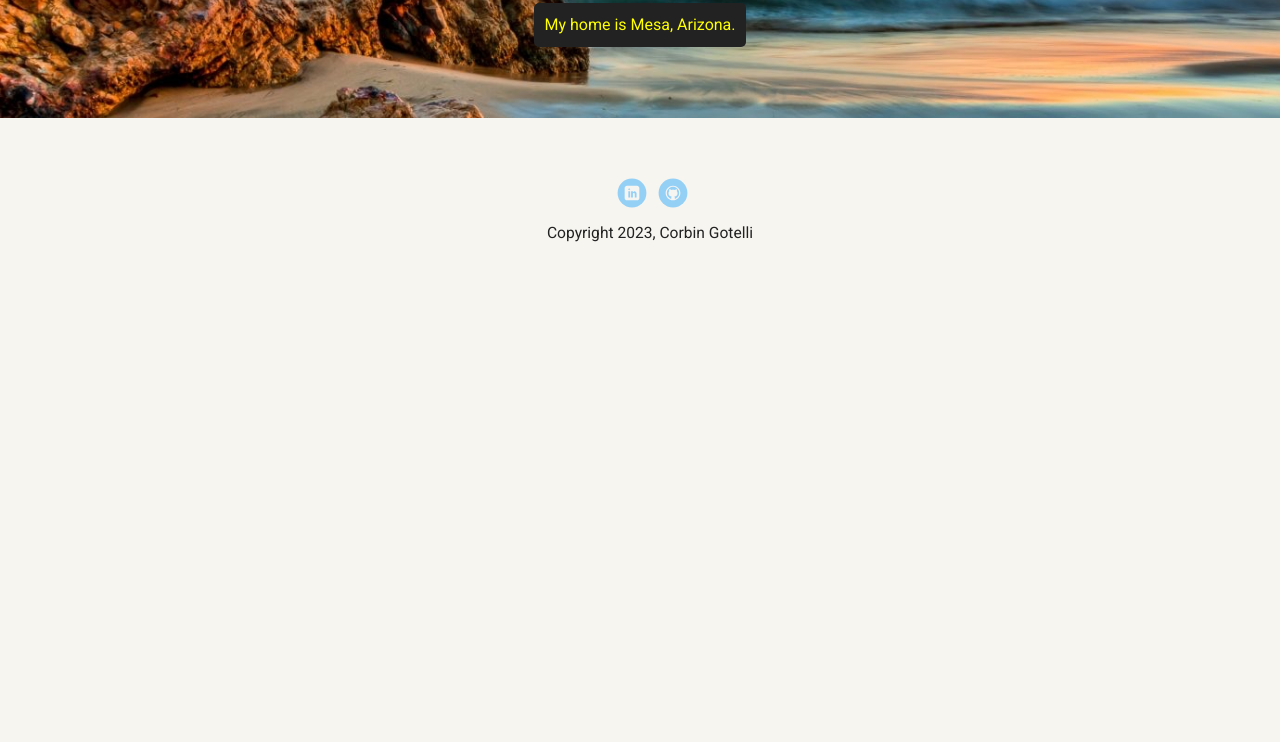
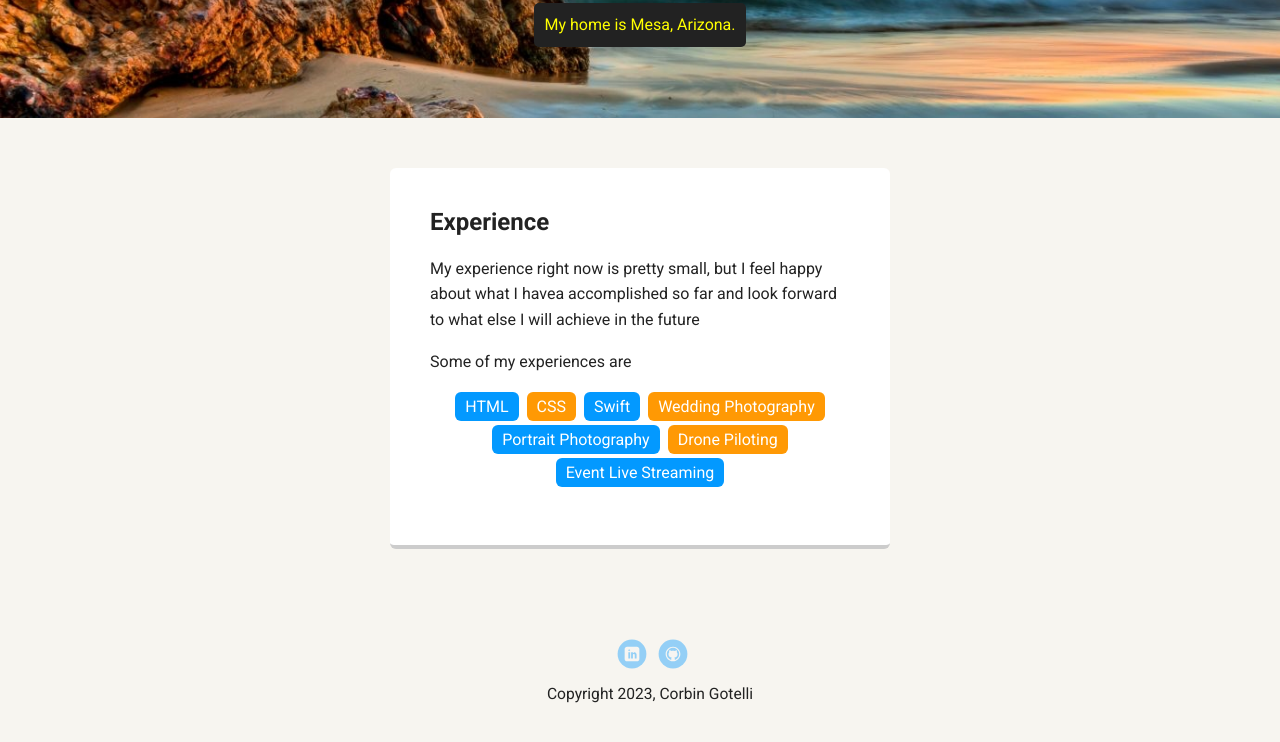
Before and after one commit to CorbinG7/Techdegree-Project-1, a plain HTML site: page portfolio_update_v1/experience.html in a window 1280 px wide. Shown: the part 352-1094 px from the top of the page. Before the commit the page ends 800 px from the top, so only its background shows below. Drawn offline with Linux system fonts and the light colour scheme; a web font is replaced by a local one.

Commit message:
Finishing touches

```diff
--- a/portfolio_update_v1/experience.html
+++ b/portfolio_update_v1/experience.html
@@ -11,7 +11,7 @@
     <div class="main-nav">
         <ul class="nav">
           <li class="name">Jane Smith</li>
-          <li><a href="#">Home</a></li>
+          <li><a href="index.html">Home</a></li>
           <li><a href="#">Experience</a></li>
         </ul>
     </div>
@@ -22,10 +22,29 @@
         <p class="tag location">My home is Mesa, Arizona.</p>
       </header>
 
+      <main class="flex">
+        <div class="card">
+
+            <h2>Experience</h2>
+            <p>My experience right now is pretty small, but I feel happy about what I havea accomplished so far and look forward to what else I will achieve in the future</p>
+            <p>Some of my experiences are</p>
+            <ul class="skills">
+                <li>HTML</li>
+                <li>CSS</li>
+                <li>Swift</li>
+                <li>Wedding Photography</li>
+                <li>Portrait Photography</li>
+                <li>Drone Piloting</li>
+                <li>Event Live Streaming</li>
+              </ul>
+
+        </div>
+      </main>
+
     <footer>
         <ul>
-          <li><a href="https://www.linkedin.com/in/corbingotelli/" class="social linkedin">LinkedIn</a></li>
-          <li><a href="https://github.com/CorbinG7" class="social github">Github</a></li>
+          <li><a href="https://www.linkedin.com/in/corbingotelli/" class="social linkedin" target="_blank">LinkedIn</a></li>
+          <li><a href="https://github.com/CorbinG7" class="social github" target="_blank">Github</a></li>
         </ul>
         <p class="copyright">Copyright 2023, Corbin Gotelli</p>
       </footer>
```
Also changed, not shown: portfolio_update_v1/index.html (+2 -2 lines), 1 other file.
